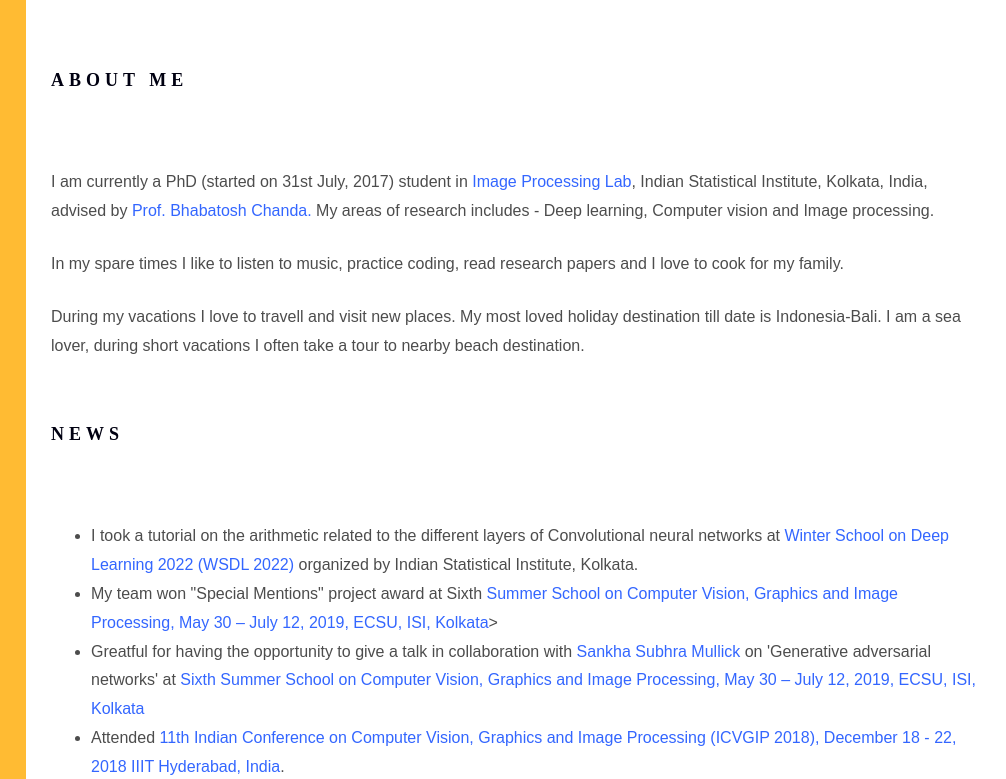
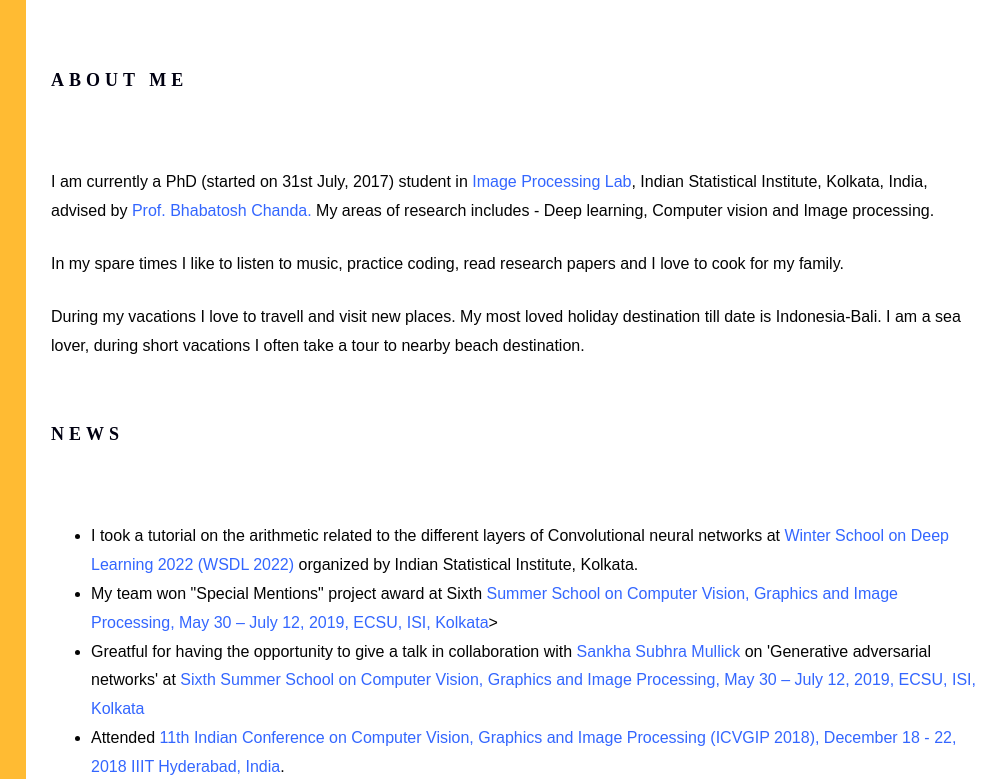
Before and after one commit to dp-isi/debapriya-website, a plain HTML site: page index.html in a window 1280 px wide. Shown: the top 779 px of the page, 274-1280 px from the left. Drawn offline with Linux system fonts and the light colour scheme; files that its build step writes are made by us from their sources; some icons are missing; files whose address does not match are found by name; a web font is replaced by a local one.

Commit message:
Update style.css

```diff
--- a/css/style.css
+++ b/css/style.css
@@ -17,7 +17,7 @@ body {
   font-size: 18px;
   line-height: 1.8;
 
-  color: rgba(0, 0, 0, 0.7); }
+  color: rgba(0, 0, 0, 0.99); }
   @media screen and (max-width: 1500px) {
     body {
       font-size: 16px;	  } }
```
